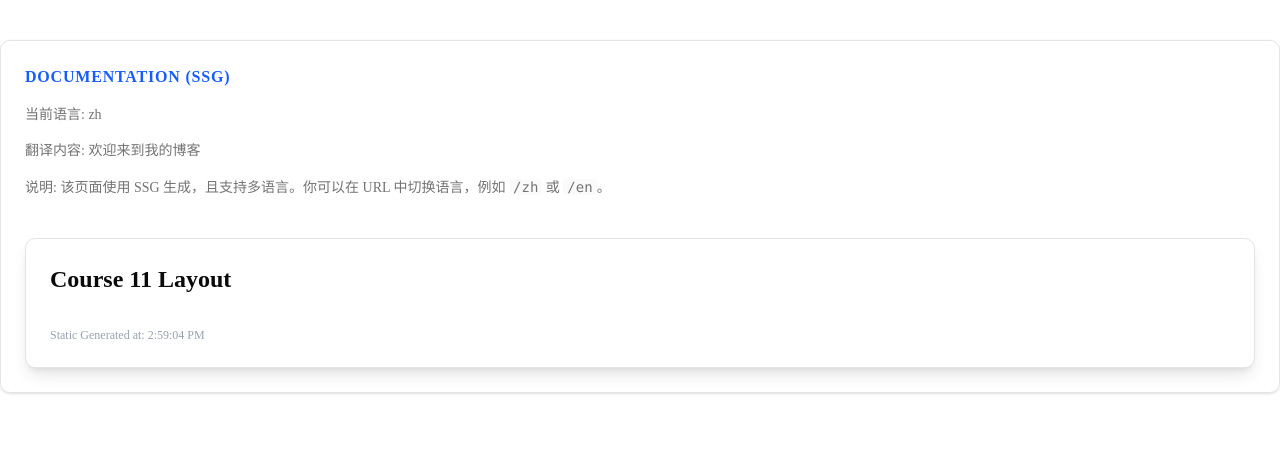
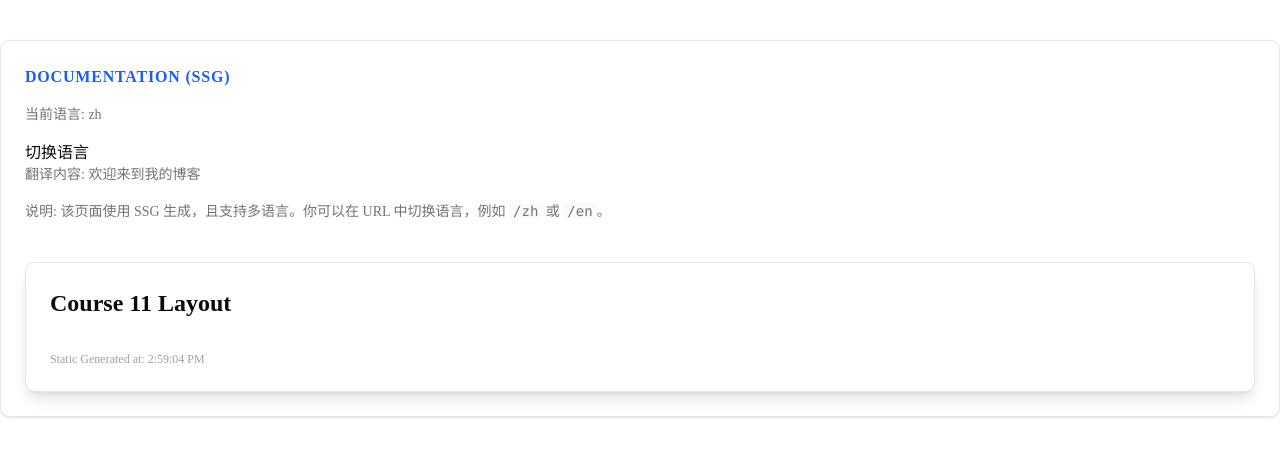
Before and after one commit to typhoonIscoming/my-next-app, a Next.js app: page /zh/course11 in a window 1280 px wide. Shown: the top 456 px of the page. Built offline with nearby package versions, Linux system fonts and the light colour scheme.

Commit message:
切换语言实现

```diff
--- /dev/null
+++ b/app/[local]/(course)/course11/components/changeLanguage.tsx
@@ -0,0 +1,23 @@
+'use client'
+import { useTransition } from 'react'
+import { useRouter, usePathname } from '@/i18n/navigation'
+
+export default function ChangeLanguage({ local }: { local: string }) {
+	const [isPending, startTransition] = useTransition()
+	const router = useRouter()
+	const pathname = usePathname()
+	const handleLanguageChange = () => {
+		// 如果点击的是当前语言，什么都不做
+		const lang = local === 'en' ? 'zh' : 'en'
+		startTransition(() => {
+			// 关键：用 replace 方法，只改变 URL 中的语言前缀部分
+			// 例如：从 /en/about 变为 /zh/about
+			router.replace(pathname, { locale: lang })
+		})
+	}
+	return (
+		<div>
+			<div onClick={handleLanguageChange}>切换语言</div>
+		</div>
+	)
+}
--- a/app/[local]/(course)/course11/page.tsx
+++ b/app/[local]/(course)/course11/page.tsx
@@ -1,6 +1,7 @@
 import { Suspense } from 'react'
 import { getTranslations, setRequestLocale } from 'next-intl/server'
 import LayoutComp from './components/layoutComp'
+import ChangeLanguage from './components/changeLanguage'
 
 type Props = {
 	params: Promise<{ local: string }>
@@ -28,7 +29,6 @@ async function DocContent({ params }: Props) {
 	const { local } = await params
 	setRequestLocale(local)
 	const t = await getTranslations({ locale: local, namespace: 'HomePage' })
-
 	return (
 		<div className="prose mx-auto mt-10 p-6 border rounded-lg shadow-sm">
 			<div className="mb-4 text-blue-600 font-bold uppercase tracking-wider">
@@ -37,6 +37,7 @@ async function DocContent({ params }: Props) {
 			<div className="mb-4 text-sm text-muted-foreground">
 				当前语言: <span className="font-medium">{local}</span>
 			</div>
+			<ChangeLanguage local={local}></ChangeLanguage>
 			<div className="mb-4 text-sm text-muted-foreground">
 				翻译内容: <span className="font-medium">{t('title')}</span>
 			</div>
```
